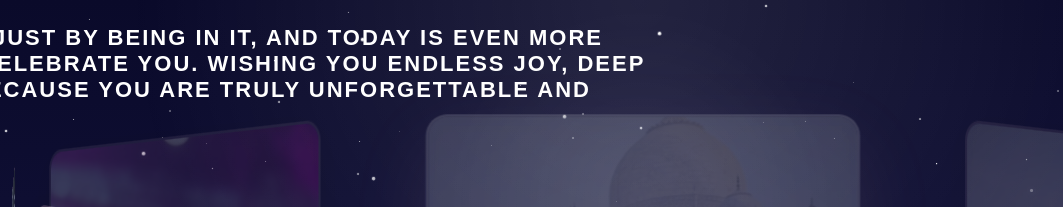
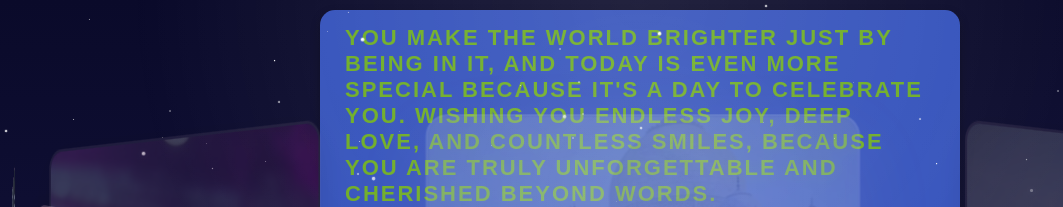
Before and after one commit to atshadow/wishes, a plain HTML site: page gallary.html in a window 1280 px wide. Shown: the top 207 px of the page, 0-1063 px from the left. Drawn offline with Linux system fonts and the light colour scheme.

Commit message:
Update gallary.html

```diff
--- a/gallary.html
+++ b/gallary.html
@@ -263,18 +263,17 @@
         .text-box {
             position: absolute;
             top: 10px;
-            left: 10%;
-            right:10%;
-            width: 90%;
+            left: 50%;
             transform: translateX(-50%);
-            color: white;
+            background-color: rgba(63, 101, 224, 0.8);
+            color: rgb(110, 173, 37);
             padding: 15px 25px;
             border-radius: 15px;
             font-size: 22px;
             font-weight: bold;
+            box-shadow: 0px 4px 10px rgba(0, 0, 0, 0.3);
             text-transform: uppercase;
             letter-spacing: 2px;
-            background: transparent;
         }
 
         .nav-button {
```
